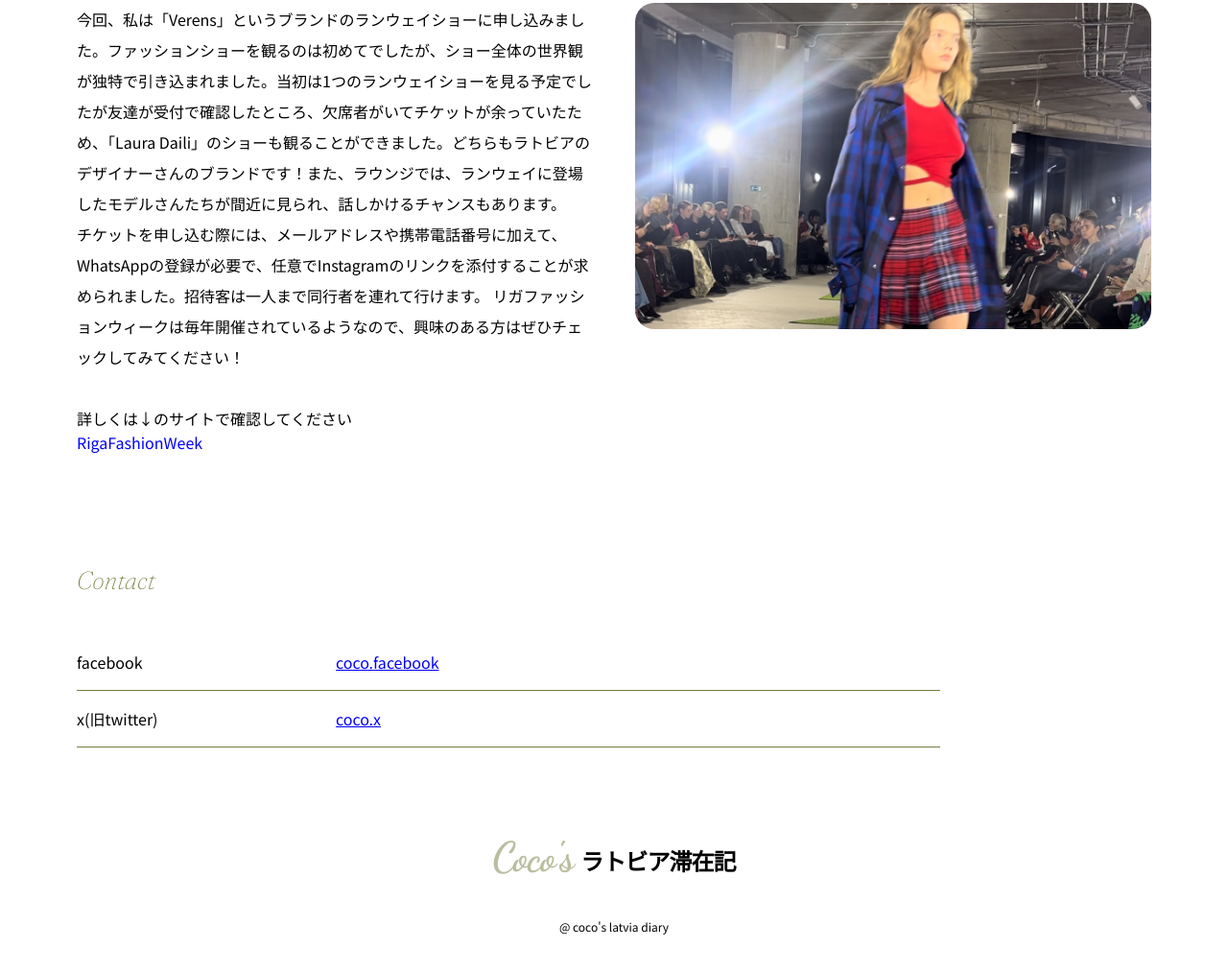
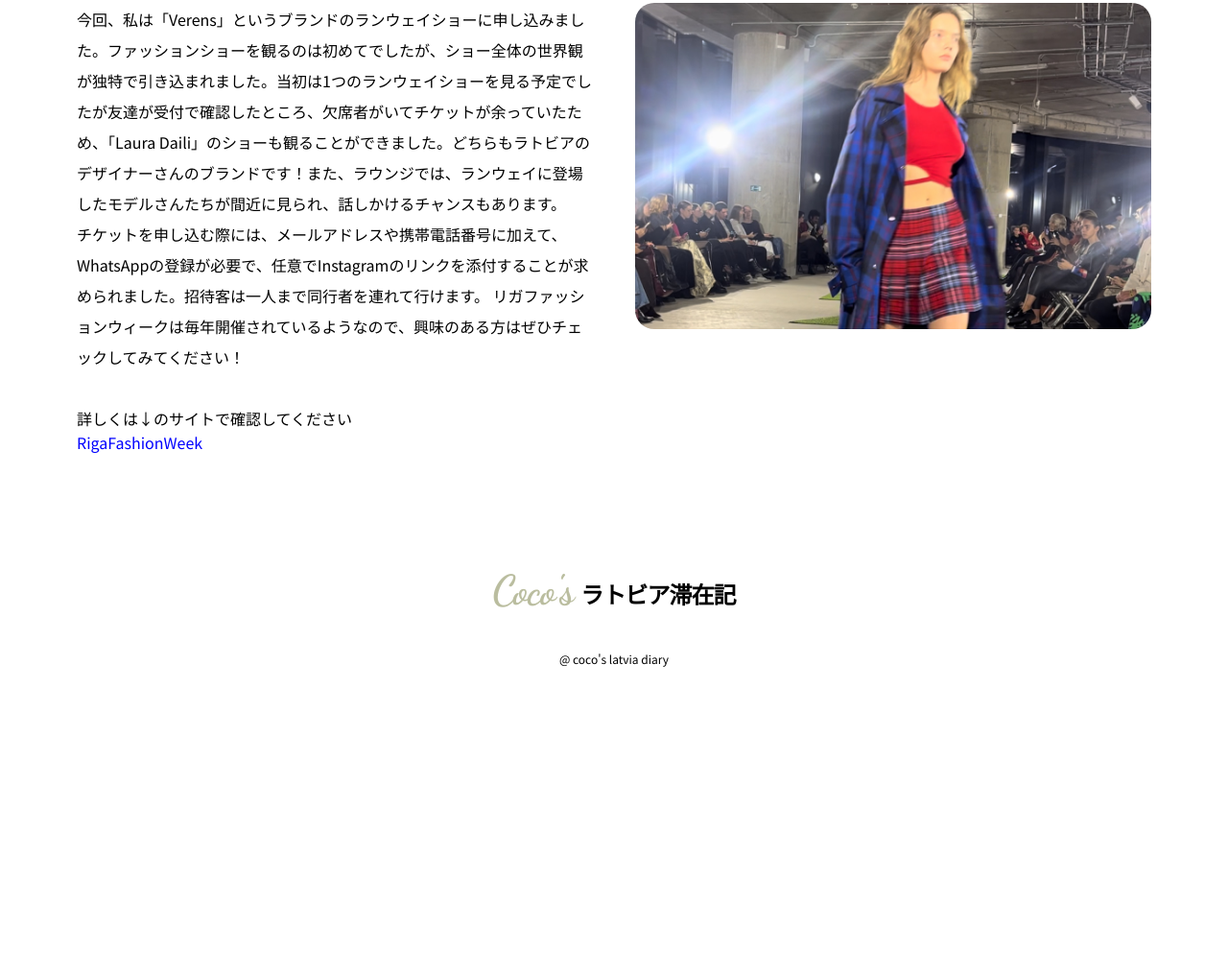
Before and after one commit to cocoberet-lv/cocos_diary_lv28.10_RigaFashionWeek, a plain HTML site: page index.html in a window 1280 px wide. Shown: the part 813-1826 px from the top of the page at 96% size. After the commit the page ends 1597 px from the top, so only its background shows below. Drawn offline with Linux system fonts and the light colour scheme; some packages are replaced by stand-ins of ours; a web font is replaced by a local one.

Commit message:
Update index.html

```diff
--- a/index.html
+++ b/index.html
@@ -34,7 +34,6 @@
                 <!-- menuを書くタグ -->
                 <ul class="header_menu flex fraunce">
                     <li><a href="#blog">diary</a></li>
-                    <li><a href="#contact">contact</a></li>
                     <!-- <li><a href="#pictures">pictures</a></li> -->
                 </ul>
             </nav>
@@ -83,17 +82,6 @@
 
             </div>
         </section>
-        <section id="contact" class="container">
-            <h2 class="title fraunce">Contact</h2>
-            <dl class="flex">
-                <dt>facebook</dt>
-                <dd><a
-                        href="https://www.facebook.com/people/%E7%94%B0%E4%B8%AD-%E3%81%93%E3%81%93/pfbid0FViRCd9HxCV53qR3XQiNrYRTnrELY49cHdK7jqtLC8c8LygEo9txNQjcKVJRw9Ynl/">coco.facebook</a>
-                </dd>
-                <dt>x(旧twitter)</dt>
-                <dd><a href="https://x.com/kpu_cocoT" target="_blank">coco.x</a></dd>
-            </dl>
-        </section>
 
 
 
```
